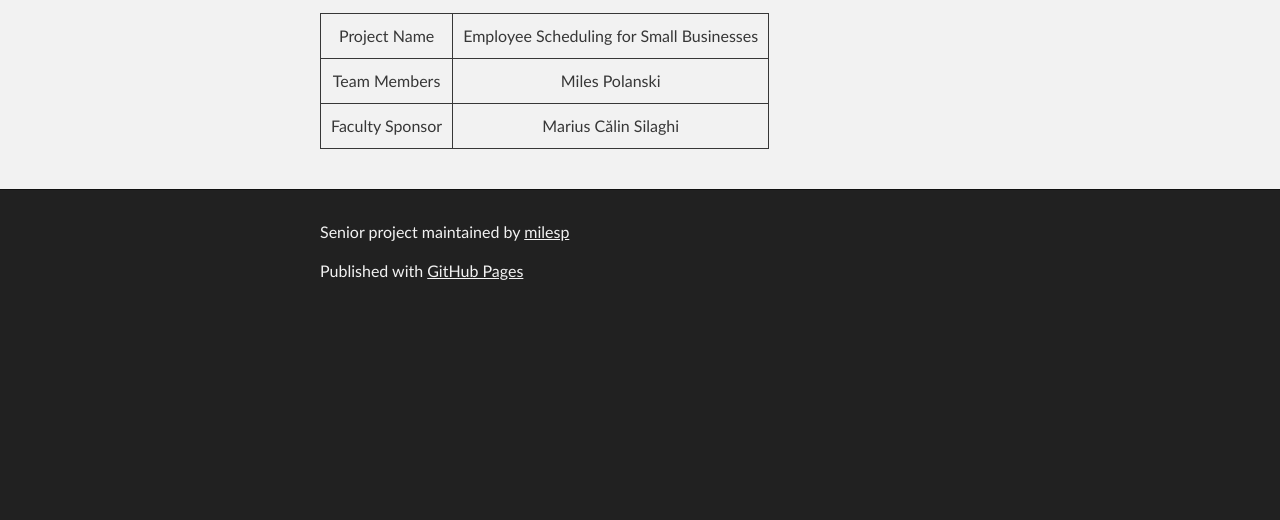
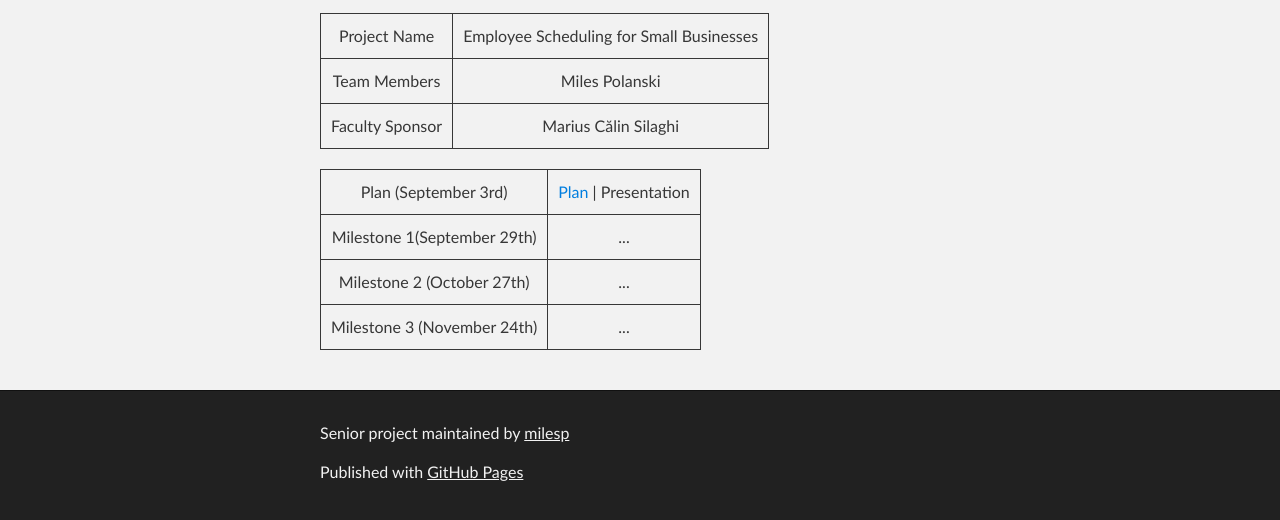
Before and after one commit to milesp/Senior_Project, a plain HTML site: page index.html in a window 1280 px wide. Shown: the part 252-772 px from the top of the page. Drawn offline with Linux system fonts and the light colour scheme.

Commit message:
Create gh-pages branch via GitHub

```diff
--- a/index.html
+++ b/index.html
@@ -45,6 +45,25 @@
 <td>Faculty Sponsor</td>
           <td>Marius Călin Silaghi</td>
 </tr>
+</tbody></table><p></p>
+      <table border="1"><tbody>
+<tr align="center">
+<td>Plan (September 3rd)</td>
+          <td>
+<a href="uploads/Senior_project_outline.pdf">Plan</a> | Presentation</td>
+    </tr>
+<tr align="center">
+<td>Milestone 1(September 29th)</td>
+          <td>...</td>
+    </tr>
+<tr align="center">
+<td>Milestone 2 (October 27th)</td>
+          <td>...</td>
+</tr>
+<tr align="center">
+<td>Milestone 3 (November 24th)</td>
+          <td>...</td>
+</tr>
 </tbody></table>
       </section>
     </div>
--- a/params.json
+++ b/params.json
@@ -1 +1 @@
-{"name":"Senior project","tagline":"Senior project, all the things!","body":"### \r\n<center>\r\n      <TABLE border=1><TBODY>\r\n\t<TR align=center>\r\n          <TD>Project Name</TD>\r\n          <TD>Employee Scheduling for Small Businesses</TD>\r\n\t<TR align=center>\r\n          <TD>Team Members</TD>\r\n          <TD>Miles Polanski</TD>\r\n\t<TR align=center>\r\n          <TD>Faculty Sponsor</TD>\r\n          <TD>Marius Călin Silaghi</TD></TR>\r\n      </TBODY></TABLE>\r\n</center>\r\n### \r\n### \r\n\r\n### \r\n### ","google":"","note":"Don't delete this file! It's used internally to help with page regeneration."}
+{"name":"Senior project","tagline":"Senior project, all the things!","body":"### \r\n<center>\r\n      <TABLE border=1><TBODY>\r\n\t<TR align=center>\r\n          <TD>Project Name</TD>\r\n          <TD>Employee Scheduling for Small Businesses</TD>\r\n\t<TR align=center>\r\n          <TD>Team Members</TD>\r\n          <TD>Miles Polanski</TD>\r\n\t<TR align=center>\r\n          <TD>Faculty Sponsor</TD>\r\n          <TD>Marius Călin Silaghi</TD></TR>\r\n      </TBODY></TABLE>\r\n</center>\r\n###\r\n<center>\r\n      <TABLE border=1><TBODY>\r\n\t<TR align=center>\r\n          <TD>Plan (September 3rd)</TD>\r\n          <TD><a href=\"uploads/Senior_project_outline.pdf\">Plan</a> | Presentation</TD>\r\n\t<TR align=center>\r\n          <TD>Milestone 1(September 29th)</TD>\r\n          <TD>...</TD>\r\n\t<TR align=center>\r\n          <TD>Milestone 2 (October 27th)</TD>\r\n          <TD>...</TD></TR>\r\n\t<TR align=center>\r\n          <TD>Milestone 3 (November 24th)</TD>\r\n          <TD>...</TD></TR>\r\n      </TBODY></TABLE>\r\n</center>\r\n### \r\n### ","google":"","note":"Don't delete this file! It's used internally to help with page regeneration."}
```
